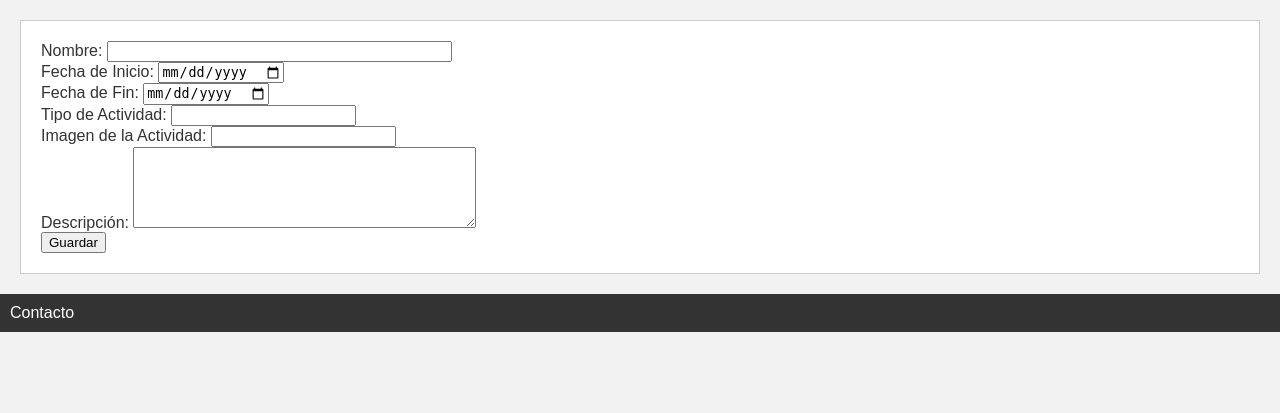
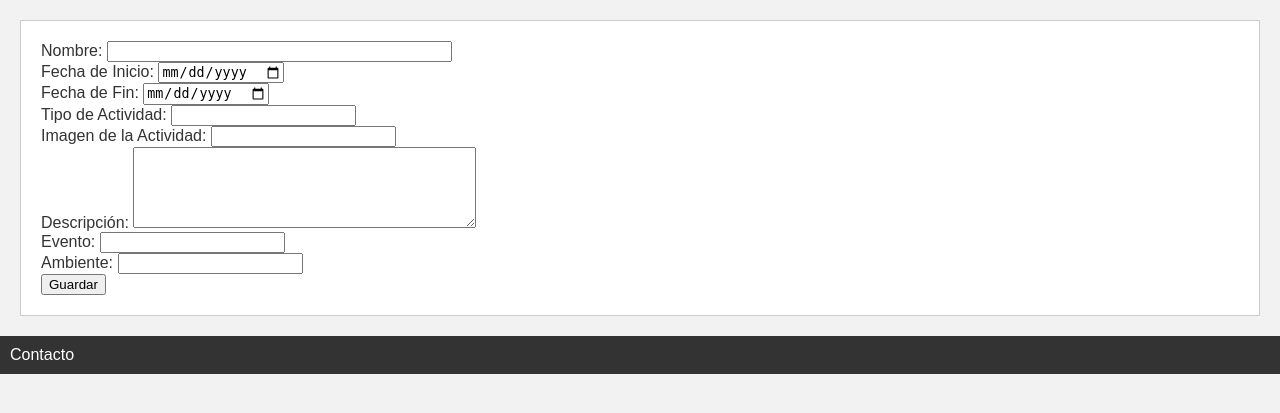
Before and after one commit to milksake/ISEvent2, a Flask app: a page that uses app/templates/añadirActividad.html in a window 1280 px wide. Shown: the part 38-451 px from the top of the page. Run offline with Flask 3, Linux system fonts and the light colour scheme; the visitor is signed in with stand-in values (Sample User, id 1); parts of the project's set-up code (start-up, migrations or seed data) failed here and were passed over.

Commit message:
actividades1

```diff
--- a/app/config/routes.py
+++ b/app/config/routes.py
@@ -134,6 +134,8 @@ def añadirActividad():
         tipo = form.tipo.data
         imagen= form.imagen.data
         descripcion = form.descripcion.data
+        evento= form.evento.data
+        ambiente= form.ambiente.data
         #aniadiendo a base de datos
         db.Actividad(nombre= nombre,
                      fechaInicio= fechaInicio,
@@ -141,6 +143,8 @@ def añadirActividad():
                      tipo= tipo,
                      imagen= imagen,
                      descripcion= descripcion,
+                     evento= db.Evento.get(nombre=evento),
+                     ambiente= db.Ambiente.get(nombre= ambiente),
                     )
         flash("Actividad agregada")
         return redirect(url_for('config.actividades'))
--- a/app/forms/FormValidarActividad.py
+++ b/app/forms/FormValidarActividad.py
@@ -18,6 +18,16 @@ class FormValidarActividad(FlaskForm):
     descripcion = TextAreaField('Descripción', validators=[Length(min=20, max=200, message="La longitud debe estar entre 20 y 200 caracteres."),
                         Regexp('^[a-zA-Z0-9.,-_]*$', message="Solo se permiten caracteres alfanuméricos, coma, punto, guión y subguión.")])
 
+    evento = StringField('Evento', validators=[
+        Length(min=1, max=20, message="La longitud debe estar entre 1 y 20 caracteres."),
+        Regexp('^[a-zA-Z0-9.,_ -]*$', message="Solo se permiten caracteres alfanuméricos, coma, punto, guión, subguión y espacio.")
+    ])
+
+    ambiente= StringField('Ambiente', validators=[
+        Length(min=1, max=20, message="La longitud debe estar entre 1 y 20 caracteres."),
+        Regexp('^[a-zA-Z0-9.,_ -]*$', message="Solo se permiten caracteres alfanuméricos, coma, punto, guión, subguión y espacio.")
+    ])
+
     def validate(self):
         if not super(FormValidarActividad, self).validate():
             return False
--- a/app/templates/añadirActividad.html
+++ b/app/templates/añadirActividad.html
@@ -44,6 +44,14 @@ Agregar actividad
     {{ form.descripcion(cols=40, rows=5) }}
     <br>
 
+    <label for="evento">Evento:</label>
+    {{ form.evento(size=20) }}
+    <br>
+
+    <label for="ambiente">Ambiente:</label>
+    {{ form.ambiente(size=20) }}
+    <br>
+
     <input type="submit" value="Guardar">
 </form>
 {%endblock%}
```
